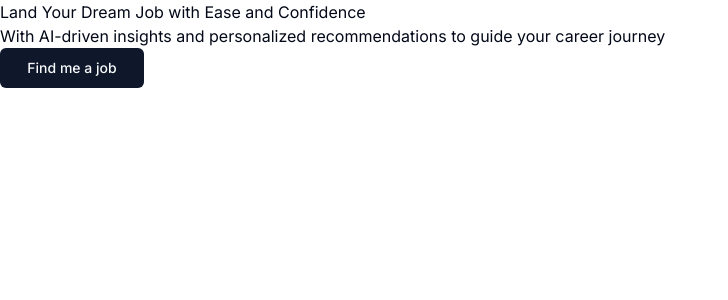
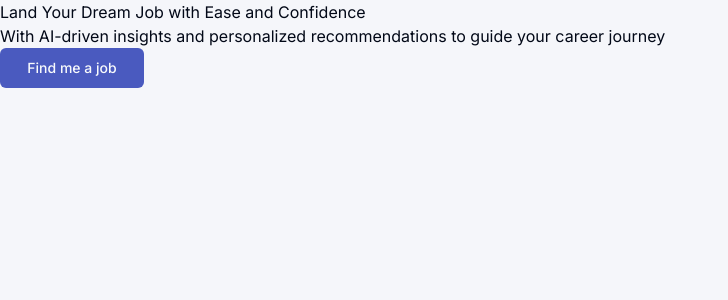
Before and after one commit to TheoJustin/garudahacks, a Next.js app: page / in a window 1280 px wide. Shown: the top 300 px of the page, without its empty margins (0-728 px from the left). Built offline with nearby package versions, Linux system fonts and the light colour scheme.

Commit message:
feat: config colors

```diff
--- a/src/app/globals.css
+++ b/src/app/globals.css
@@ -4,19 +4,19 @@
 
   @layer base {
     :root {
-      --background: 0 0% 100%;
+      --background: 228, 29%, 97%;
       --foreground: 222.2 84% 4.9%;
       --card: 0 0% 100%;
       --card-foreground: 222.2 84% 4.9%;
       --popover: 0 0% 100%;
       --popover-foreground: 222.2 84% 4.9%;
-      --primary: 222.2 47.4% 11.2%;
+      --primary: 232, 48%, 52%;
       --primary-foreground: 210 40% 98%;
-      --secondary: 210 40% 96.1%;
+      --secondary: 232, 69%, 73%;
       --secondary-foreground: 222.2 47.4% 11.2%;
       --muted: 210 40% 96.1%;
       --muted-foreground: 215.4 16.3% 46.9%;
-      --accent: 210 40% 96.1%;
+      --accent: 232, 91%, 63%;
       --accent-foreground: 222.2 47.4% 11.2%;
       --destructive: 0 84.2% 60.2%;
       --destructive-foreground: 210 40% 98%;
--- a/src/app/page.tsx
+++ b/src/app/page.tsx
@@ -1,4 +1,3 @@
-
 
 import { Button } from "@/lib/components/ui/button";
 import Image from "next/image";
```
